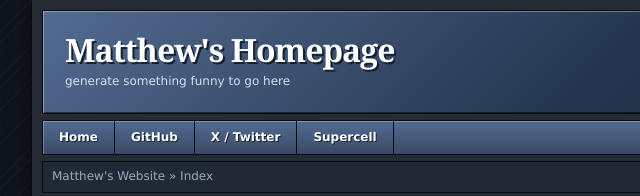
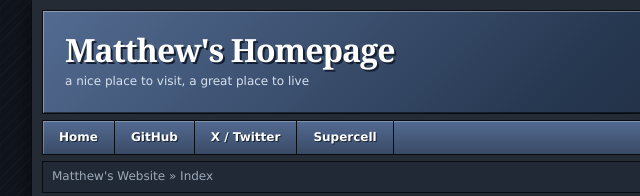
Before and after one commit to vurden/ChessSite, a plain HTML site: page index.html in a window 1280 px wide. Shown: the top 196 px of the page, 149-789 px from the left. Drawn offline with Linux system fonts and the light colour scheme.

Commit message:
Update homepage tagline

```diff
--- a/index.html
+++ b/index.html
@@ -220,7 +220,7 @@
     <header class="masthead">
       <div>
         <div class="logo">Matthew's Homepage</div>
-        <div class="tagline">generate something funny to go here</div>
+        <div class="tagline">a nice place to visit, a great place to live</div>
       </div>
       <div class="account">
         Welcome, Guest<br>
```
